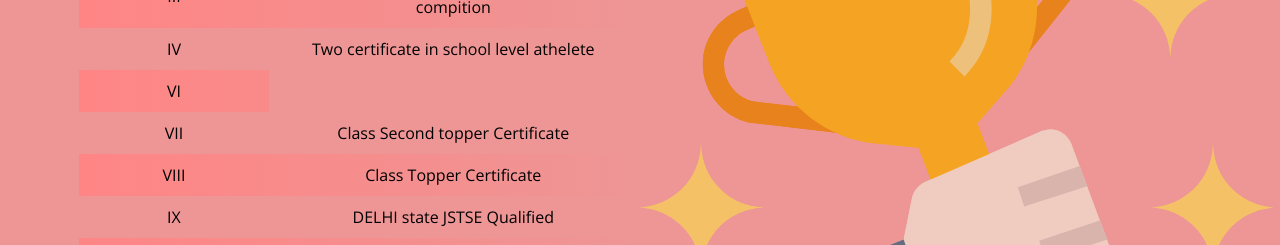
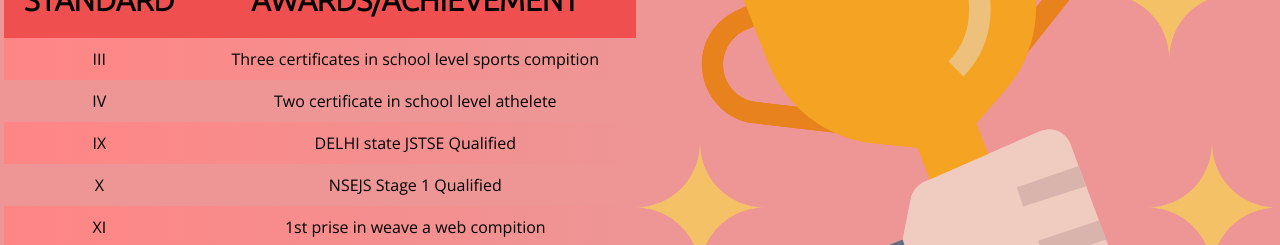
Before and after one commit to Rishav-k/webD-CEC-, a plain HTML site: page about.html in a window 1280 px wide. Shown: the part 3325-3570 px from the top of the page. Drawn offline with nearby package versions, Linux system fonts and the light colour scheme; a web font is replaced by a local one.

Commit message:
Update about.html

```diff
--- a/about.html
+++ b/about.html
@@ -170,23 +170,7 @@
                       </td>
                       <td>Two certificate in school level athelete</td>
                      </tr>
-                     <tr>
-                       <td>
-                         VI
-                       </td>
-                       <!-
-                          <td>Class Third Topper Certificate</td>
-                     </tr>
-                     <tr>
-                       <td>VII</td>
-                       <td>Class  Second topper Certificate</td>
-                     </tr>
-                     <tr>
-                      <td>
-                        VIII
-                      </td>
-                      <td>Class Topper Certificate</td>
-                     </tr> >
+
 
                      <tr>
                        <td>IX</td>
```
